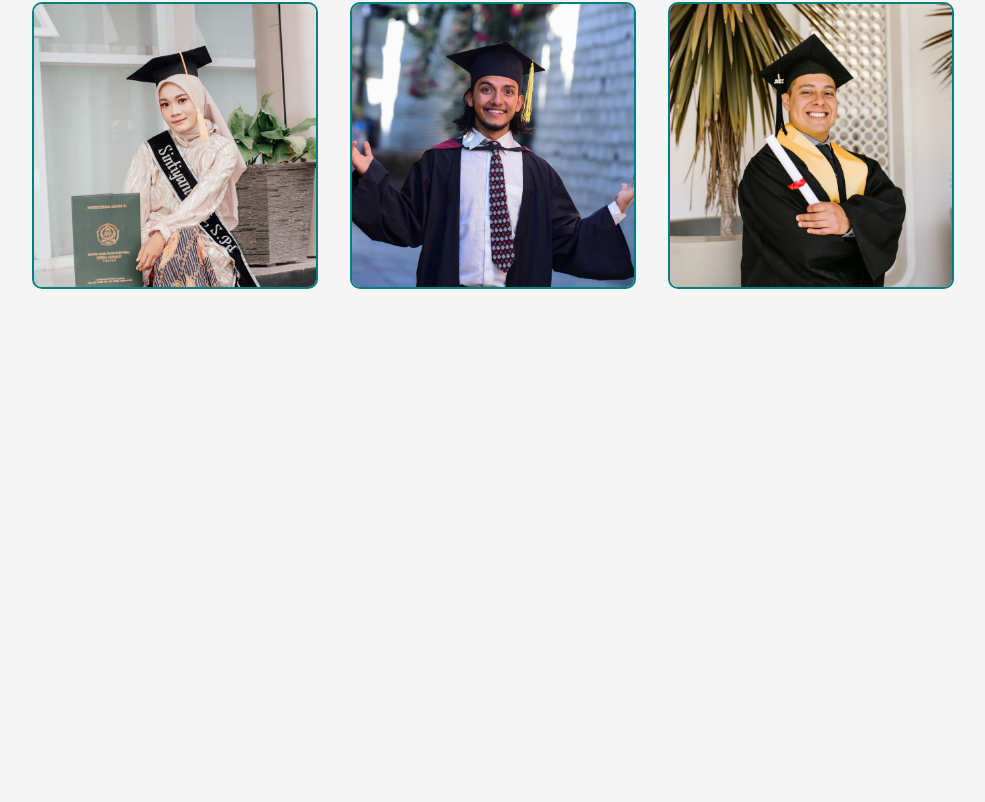
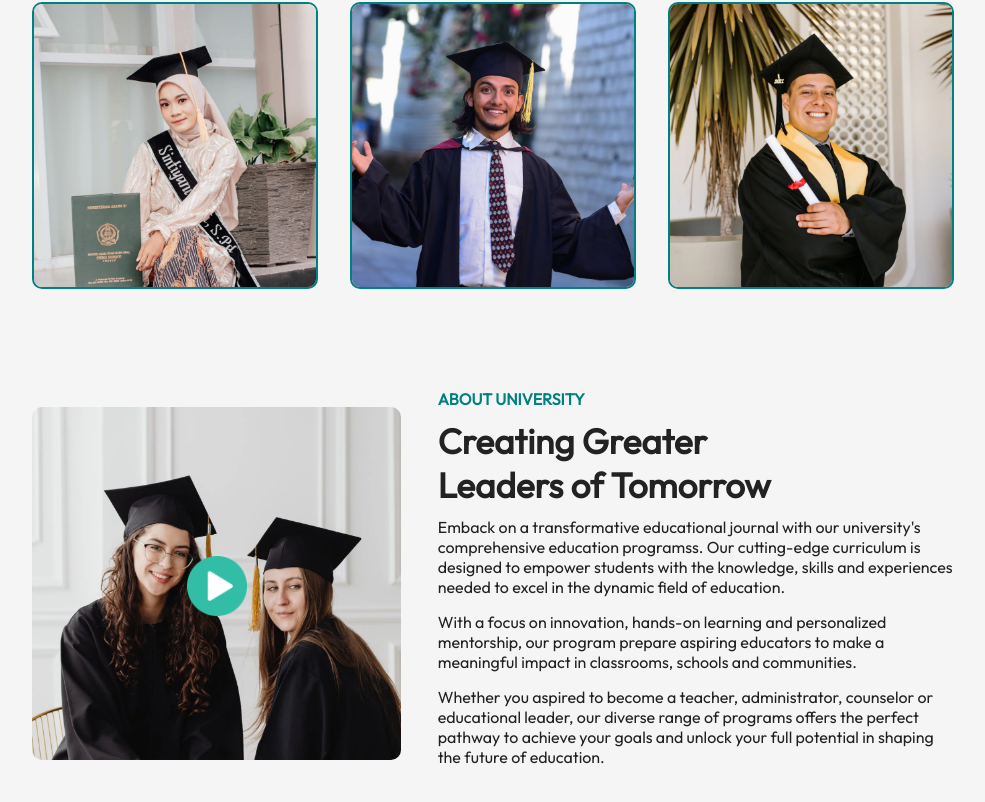
Before and after one commit to Promise-Digitals/educo.-university-website, a React (Vite) app: page / in a window 1280 px wide. Shown: the part 1012-1814 px from the top of the page, without its empty margins (147-1132 px from the left). Before the commit the page ends 1381 px from the top, so only its background shows below. Built offline with nearby package versions, Linux system fonts and the light colour scheme.

Commit message:
completed about section

```diff
--- a/src/App.jsx
+++ b/src/App.jsx
@@ -3,16 +3,18 @@ import Navbar from './Components/Navbar/Navbar';
 import Hero from './Components/Hero/Hero';
 import Programs from './Components/Programs/Programs';
 import Title from './Components/Title/Title';
+import About from './Components/About/About';
 
 const App = () => {
   return (
     <div>
+      <Hero />
       <Navbar />
-      <Hero />
 
       <div className="container">
-        <Title />
+        <Title subTitle='Our Program' title='What We Offer'/>
         <Programs />
+        <About />
       </div>
     </div>
   )
--- /dev/null
+++ b/src/Components/About/About.css
@@ -0,0 +1,47 @@
+.about{
+    margin: 100px auto;
+    display: flex;
+    align-items: center;
+    justify-content: space-between;
+    width: 90%;
+}
+
+.about-left{
+    flex-basis: 40%;
+    position: relative;
+}
+
+.about-right{
+    flex-basis: 56%;
+}
+
+.about-img{
+    width: 100%;
+    border-radius: 10px;
+}
+
+.play-icon{
+    width: 60px;
+    position: absolute;
+    top: 50%;
+    left: 50%;
+    transform: translate(-50%, -50%);
+}
+
+.about h3{
+    font-weight: 600;
+    font-size: 16px;
+    color: teal;
+}
+
+.about h2{
+    font-size: 35px;
+    color: #222;
+    margin: 10px 0;
+    max-width: 400px;
+}
+
+.about p{
+    color: #212121;
+    margin-bottom: 15px;
+}
--- /dev/null
+++ b/src/Components/About/About.jsx
@@ -0,0 +1,23 @@
+import React from 'react';
+import './About.css'
+
+const About = () => {
+    return (
+        <div className='about'>
+            <div className="about-left">
+                <img src={('assets/about.png')} className='about-img' />
+                <img src={('assets/play-icon.png')} className='play-icon' />
+            </div>
+
+            <div className="about-right">
+                <h3>ABOUT UNIVERSITY</h3>
+                <h2>Creating Greater Leaders of Tomorrow</h2>
+                <p>Emback on a transformative educational journal with our university's comprehensive education programss. Our cutting-edge curriculum is designed to empower students with the knowledge, skills and experiences needed to excel in the dynamic field of education.</p>
+                <p>With a focus on innovation, hands-on learning and personalized mentorship, our program prepare aspiring educators to make a meaningful impact in classrooms, schools and communities.</p>
+                <p>Whether you aspired to become a teacher, administrator, counselor or educational leader, our diverse range of programs offers the perfect pathway to achieve your goals and unlock your full potential in shaping the future of education.</p>
+            </div>
+        </div>
+    )
+}
+
+export default About
--- a/src/Components/Hero/Hero.css
+++ b/src/Components/Hero/Hero.css
@@ -1,7 +1,7 @@
 .hero{
     width: 100%;
     min-height: 100vh;
-    background: linear-gradient(rgba(0, 0, 0, 0.7), rgba(0, 0, 0, 0.7)),url('assets/hero.jpg');
+    background: linear-gradient(rgba(0, 0, 0, 0.5), rgba(0, 0, 0, 0.5)),url('assets/hero.jpg');
     background-size: cover;
     background-position: center;
     color: #fff;
--- a/src/Components/Navbar/Navbar.css
+++ b/src/Components/Navbar/Navbar.css
@@ -1,6 +1,5 @@
 nav{
     width: 100%;
-    /* background-color: teal; */
     color: #fff;
     padding: 6px 0;
     position: fixed;
@@ -23,3 +22,8 @@ nav ul li{
     font-size: 16px;
     cursor: pointer;
 }
+
+.teal-nav{
+    background: teal;
+    transition: 0.5s;
+}
--- a/src/Components/Navbar/Navbar.jsx
+++ b/src/Components/Navbar/Navbar.jsx
@@ -1,9 +1,19 @@
-import React from 'react';
+import React, { useEffect, useState } from 'react';
 import './Navbar.css';
 
 const Navbar = () => {
+
+    const[sticky, setSticky] = useState(false);
+
+    useEffect(()=> {
+        window.addEventListener('scroll', ()=>{
+            window.scrollY > 500 ? setSticky(true) : setSticky(false);
+        })
+    }, [])
+
+
     return (
-        <nav className='container'>
+        <nav className={`container ${sticky ? 'teal-nav' : '' }`}>
             <img src={('assets/logo.png')} className='logo' />
             <ul>
                 <li>Home</li>
--- a/src/Components/Title/Title.jsx
+++ b/src/Components/Title/Title.jsx
@@ -1,11 +1,11 @@
 import React from 'react'
 import './Title.css'
 
-const Title = () => {
+const Title = (props) => {
     return (
         <div className='title'>
-            <p>Our Programs</p>
-            <h2>What We Offer</h2>
+            <p>{props.subTitle}</p>
+            <h2>{props.title}</h2>
         </div>
     )
 }
--- a/src/index.css
+++ b/src/index.css
@@ -6,6 +6,19 @@
     box-sizing: border-box;
     font-family: "Outfit", sans-serif;
 }
+
+/* ---------------- styling scrollbar -------------- */
+::-webkit-scrollbar{
+    width: 12px;
+}
+::-webkit-scrollbar-track{
+    color: #fff;
+}
+::-webkit-scrollbar-thumb{
+    background: teal;
+    border-radius: 5px;
+}
+
 
 body{
     background: #f5f5f5;
```
